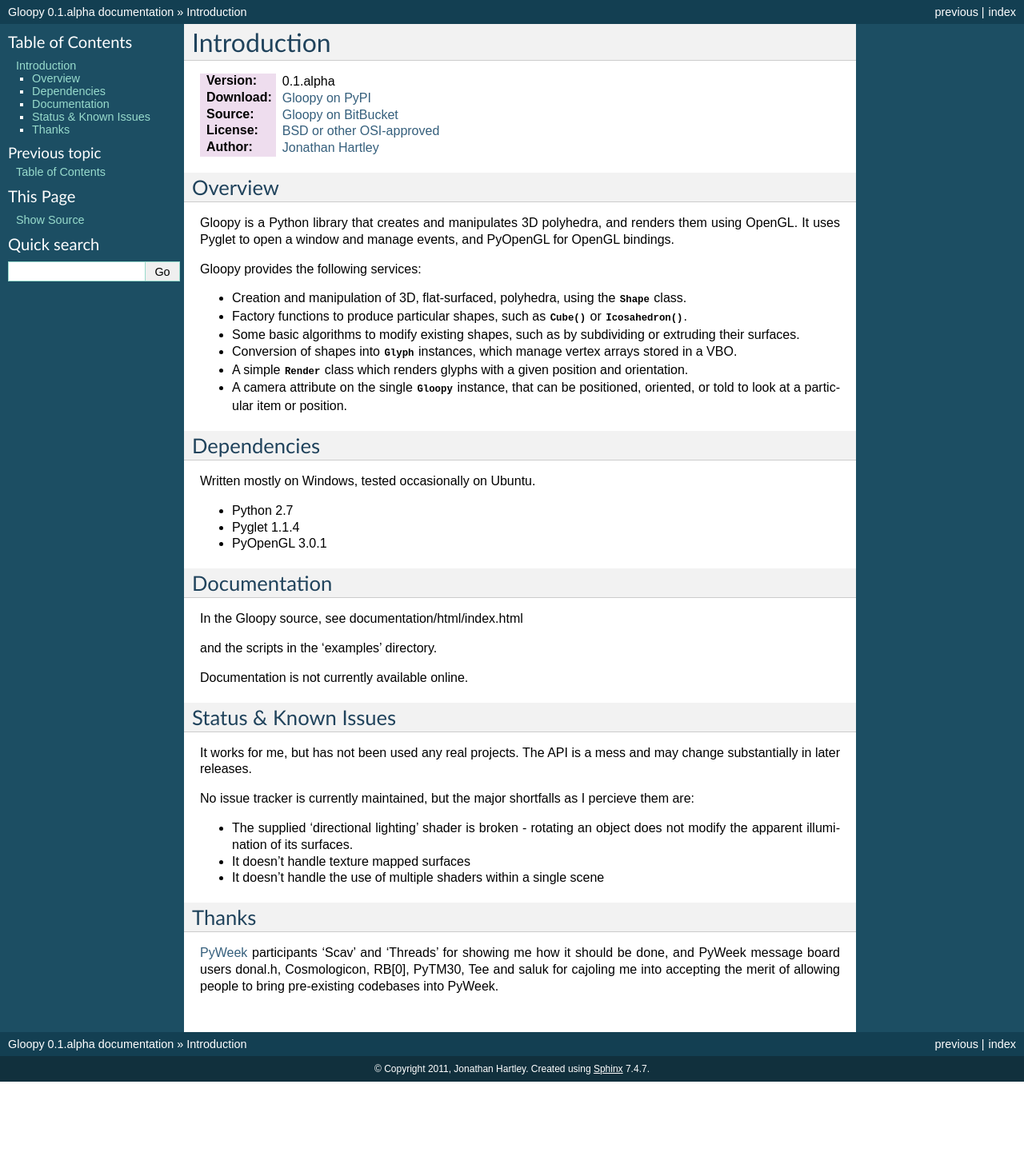
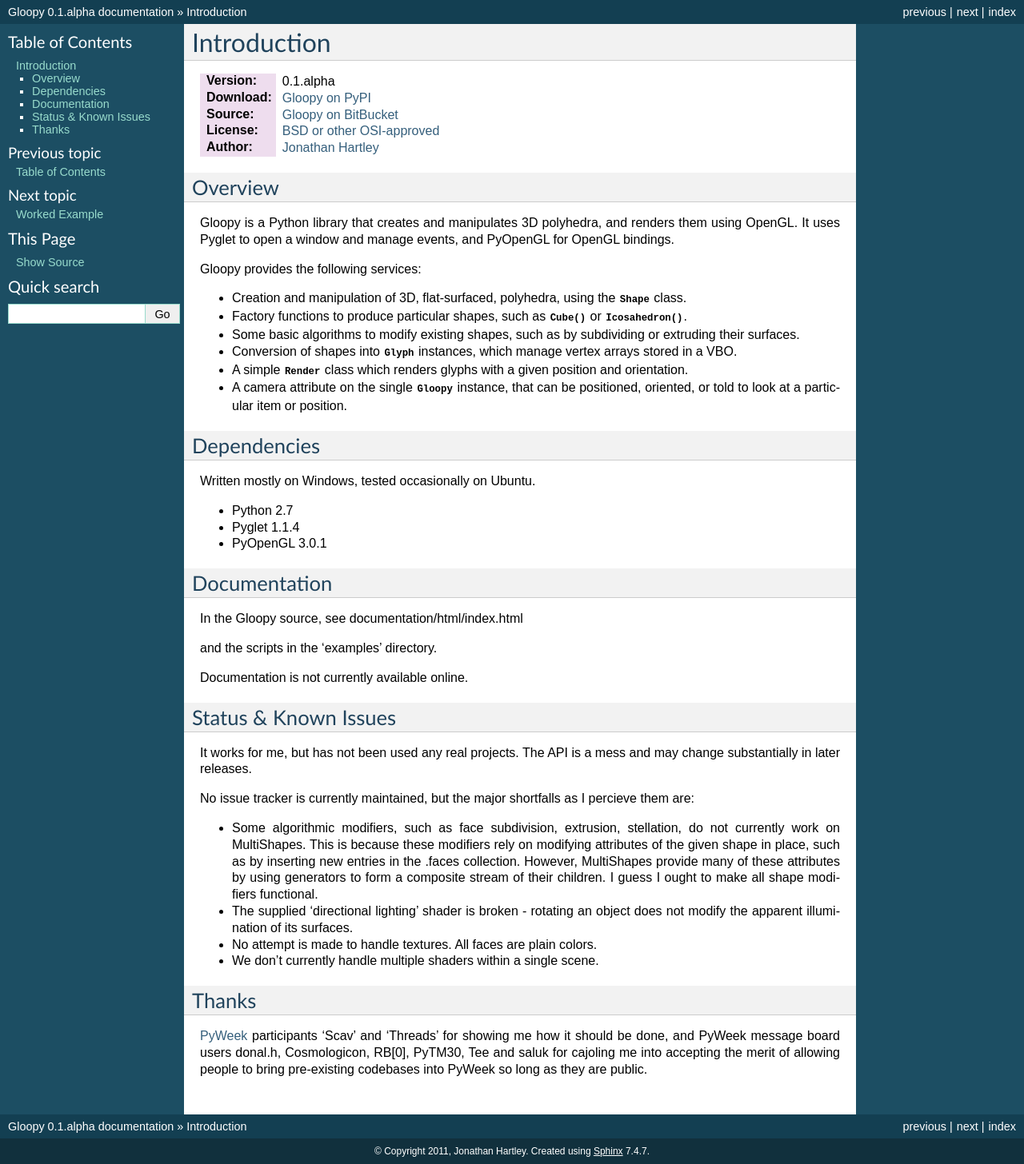
Before and after one commit to tartley/gloopy, a Sphinx documentation site: the page built from documentation/intro.rst, in a window 1280 px wide. Shown: the whole page at 80% size. Built offline with Sphinx 7.4.7, drawn with Linux system fonts in a browser that asks for light colours; pages that are not in the unit, such as notebooks, are missing from menus; before the commit the page ends 1353 px from its top, so only the background shows below that.

Commit message:
docs: add a worked example, a simple cube.

```diff
--- a/documentation/index.rst
+++ b/documentation/index.rst
@@ -6,6 +6,7 @@
    :maxdepth: 4
 
    intro
+   worked-example
    api/modules
 
 
--- a/documentation/intro.rst
+++ b/documentation/intro.rst
@@ -62,10 +62,16 @@
 No issue tracker is currently maintained, but the major shortfalls as
 I percieve them are:
 
+* Some algorithmic modifiers, such as face subdivision, extrusion, stellation,
+  do not currently work on MultiShapes. This is because these modifiers rely
+  on modifying attributes of the given shape in place, such as by inserting
+  new entries in the .faces collection. However, MultiShapes provide many of
+  these attributes by using generators to form a composite stream of their
+  children. I guess I ought to make all shape modifiers functional.
 * The supplied 'directional lighting' shader is broken - rotating an object
   does not modify the apparent illumination of its surfaces.
-* It doesn't handle texture mapped surfaces
-* It doesn't handle the use of multiple shaders within a single scene
+* No attempt is made to handle textures. All faces are plain colors.
+* We don't currently handle multiple shaders within a single scene.
 
 
 Thanks
@@ -74,4 +80,5 @@
 `PyWeek <http://pyweek.org>`_ participants 'Scav' and 'Threads' for showing me
 how it should be done, and PyWeek message board users donal.h, Cosmologicon,
 RB[0], PyTM30, Tee and saluk for cajoling me into accepting the merit of
-allowing people to bring pre-existing codebases into PyWeek.
+allowing people to bring pre-existing codebases into PyWeek so long as they
+are public.
```
Also changed, not shown: documentation/worked-example.rst (added, +58 -0 lines), 1 other file.
